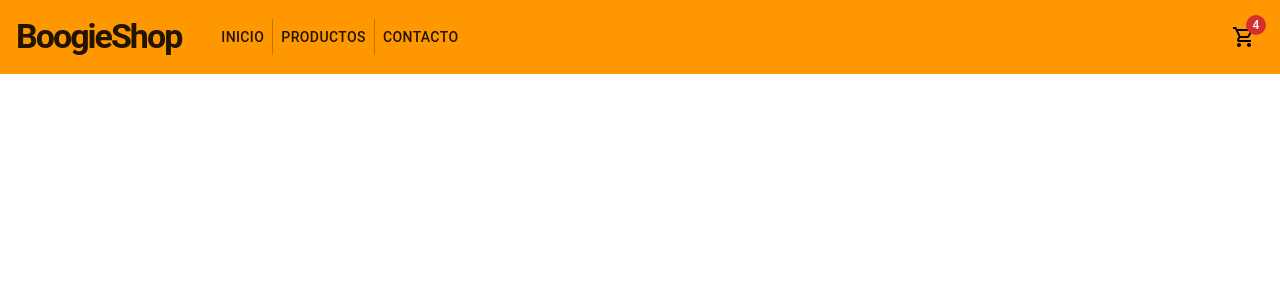
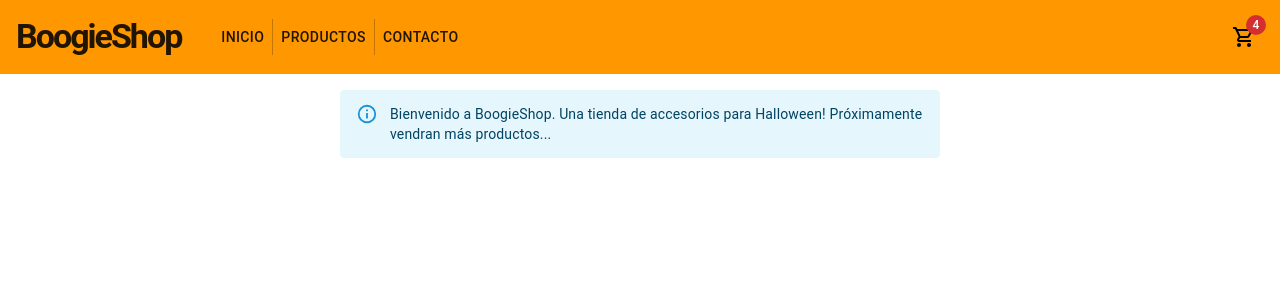
Before and after one commit to venutti/PreEntrega2Venutti, a React (Vite) app: page / in a window 1280 px wide. Shown: the top 300 px of the page. Built offline with nearby package versions, Linux system fonts and the light colour scheme.

Commit message:
Agrega ItemListContainer
Se agregan estilos y contenido a modo de placeholder

```diff
--- a/src/App.jsx
+++ b/src/App.jsx
@@ -1,11 +1,13 @@
 import CssBaseline from "@mui/material/CssBaseline";
 import Navbar from "./components/Navbar";
+import ItemListContainer from "./components/ItemListContainer";
 
 const App = () => {
   return (
     <>
       <CssBaseline />
       <Navbar />
+      <ItemListContainer greeting="Bienvenido a BoogieShop. Una tienda de accesorios para Halloween! Próximamente vendran más productos..." />
     </>
   );
 };
--- /dev/null
+++ b/src/components/ItemListContainer.jsx
@@ -0,0 +1,14 @@
+import { Box } from "@mui/material";
+import Alert from "@mui/material/Alert";
+
+const ItemListContainer = ({ greeting }) => {
+  return (
+    <Box sx={{ p: 2 }}>
+      <Alert sx={{ maxWidth: "sm", mx: "auto" }} severity="info">
+        {greeting}
+      </Alert>
+    </Box>
+  );
+};
+
+export default ItemListContainer;
```
